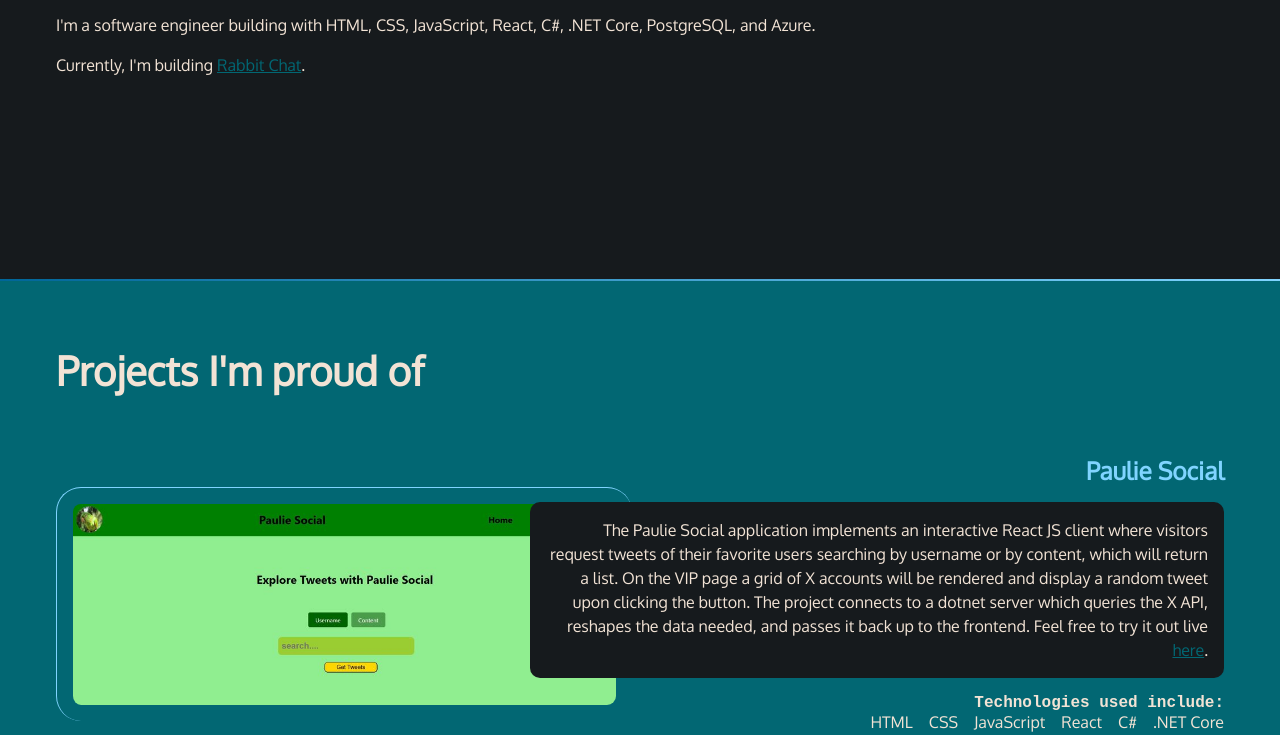
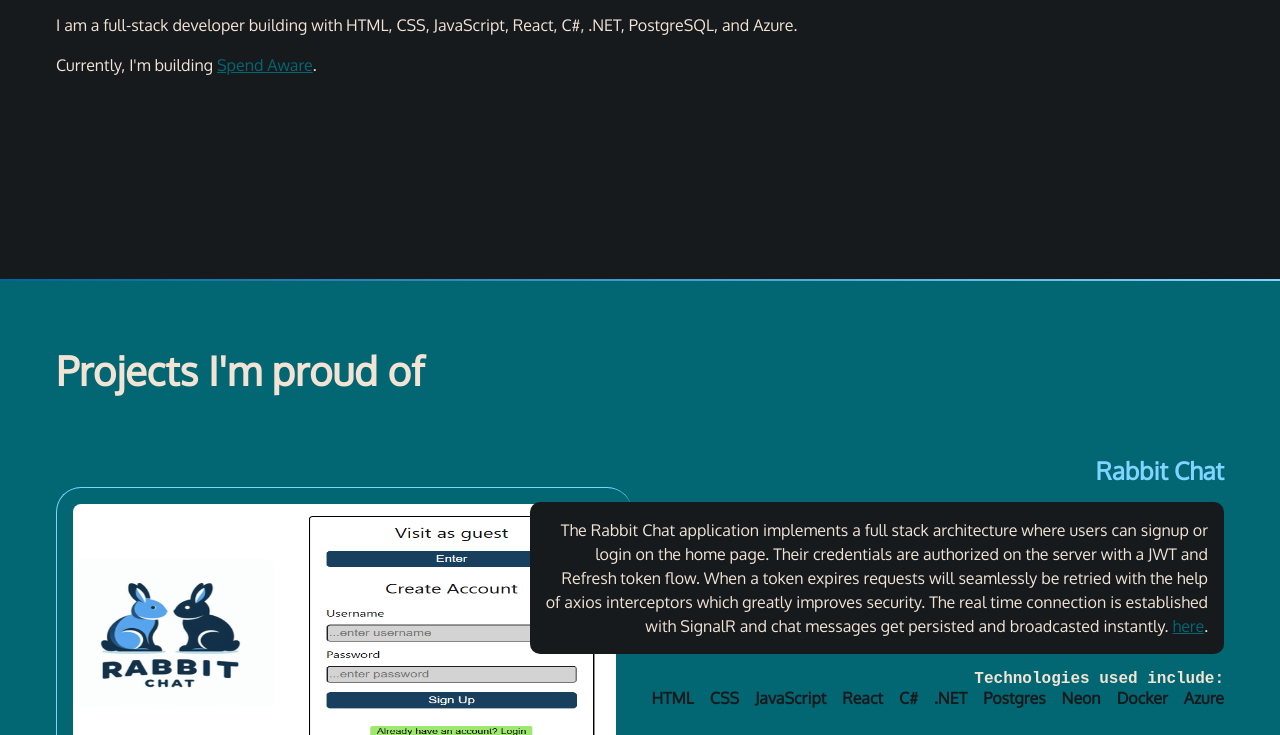
Before and after one commit to CharlesCarMichaelLutz/CharlesCarMichaelLutz.github.io, a plain HTML site: page index.html in a window 1280 px wide. Shown: the part 385-1120 px from the top of the page. Drawn offline with nearby package versions, Linux system fonts and the light colour scheme; no server answers; a web font is replaced by a local one.

Commit message:
added Rabbit Chat and removed Paulie Social

```diff
--- a/css/styles.css
+++ b/css/styles.css
@@ -295,6 +295,8 @@
   justify-content: flex-start;
   gap: 1rem;
   font-size: 1rem;
+  color: var(--black);
+  font-weight: bold;
 }
 
 #projects img {
--- a/index.html
+++ b/index.html
@@ -1,4 +1,4 @@
-<!DOCTYPE html>
+<!doctype html>
 <html lang="en">
   <head>
     <meta charset="UTF-8" />
@@ -53,15 +53,15 @@
       <p class="name">Hi, my name is <span>Charles Lutz.</span></p>
       <h2>I develop modern technologies.</h2>
       <p>
-        I'm a software engineer building with HTML, CSS, JavaScript, React, C#,
-        .NET Core, PostgreSQL, and Azure.
+        I am a full-stack developer building with HTML, CSS, JavaScript, React,
+        C#, .NET, PostgreSQL, and Azure.
       </p>
       <p>
         Currently, I'm building
         <a
-          href="https://github.com/CharlesCarMichaelLutz/Chat_App"
+          href="https://github.com/CharlesCarMichaelLutz/Spend_Aware"
           target="_blank"
-          >Rabbit Chat</a
+          >Spend Aware</a
         >.
       </p>
 
@@ -77,19 +77,16 @@
         <h2>Projects I'm proud of</h2>
         <article>
           <div class="text">
-            <h3>Paulie Social</h3>
+            <h3>Rabbit Chat</h3>
             <p class="blackbox">
-              The Paulie Social application implements an interactive React JS
-              client where visitors request tweets of their favorite users
-              searching by username or by content, which will return a list. On
-              the VIP page a grid of X accounts will be rendered and display a
-              random tweet upon clicking the button. The project connects to a
-              dotnet server which queries the X API, reshapes the data needed,
-              and passes it back up to the frontend. Feel free to try it out
-              live
-              <a
-                href="https://pauliesocialwebapi20240511111452.azurewebsites.net/"
-                target="_blank"
+              The Rabbit Chat application implements a full stack architecture
+              where users can signup or login on the home page. Their
+              credentials are authorized on the server with a JWT and Refresh
+              token flow. When a token expires requests will seamlessly be
+              retried with the help of axios interceptors which greatly improves
+              security. The real time connection is established with SignalR and
+              chat messages get persisted and broadcasted instantly.
+              <a href="https://rabbit-chat.azurewebsites.net/" target="_blank"
                 >here</a
               >.
             </p>
@@ -100,11 +97,21 @@
               <li>JavaScript</li>
               <li>React</li>
               <li>C#</li>
-              <li>.NET Core</li>
+              <li>.NET</li>
+              <li>Postgres</li>
+              <li>Neon</li>
+              <li>Docker</li>
+              <li>Azure</li>
             </ul>
           </div>
-          <img src="./img/rsz_explore.jpg" alt="Screenshot of Paulie Social." />
+          <img
+            src="./img/rabbit-chat.png"
+            alt="Screenshot of Rabbit Chat."
+            width="400"
+            height="300"
+          />
         </article>
+
         <article class="reverse">
           <div class="text">
             <h3>Star Wars Explore</h3>
@@ -131,6 +138,8 @@
           <img
             src="./img/rsz_starwars.jpg"
             alt="Screenshot of Star Wars Explore."
+            width="400"
+            height="300"
           />
         </article>
       </section>
@@ -187,7 +196,7 @@
     <div class="gradient"></div>
 
     <footer>
-      <h2>Charles Lutz - Engineer</h2>
+      <h2>Charles Lutz - Full-Stack Developer</h2>
       <ul>
         <li>
           <a
@@ -211,7 +220,7 @@
           </a>
         </li>
       </ul>
-      <p><small> &copy 2025 Charles Lutz. All rights reserved. </small></p>
+      <p><small> &copy 2026 Charles Lutz. All rights reserved. </small></p>
     </footer>
     <script
       src="https://kit.fontawesome.com/e61884e365.js"
```
Also changed, not shown: about.html (+3 -4 lines), img/rabbit-chat.png (added), img/rsz_explore.jpg (deleted).
